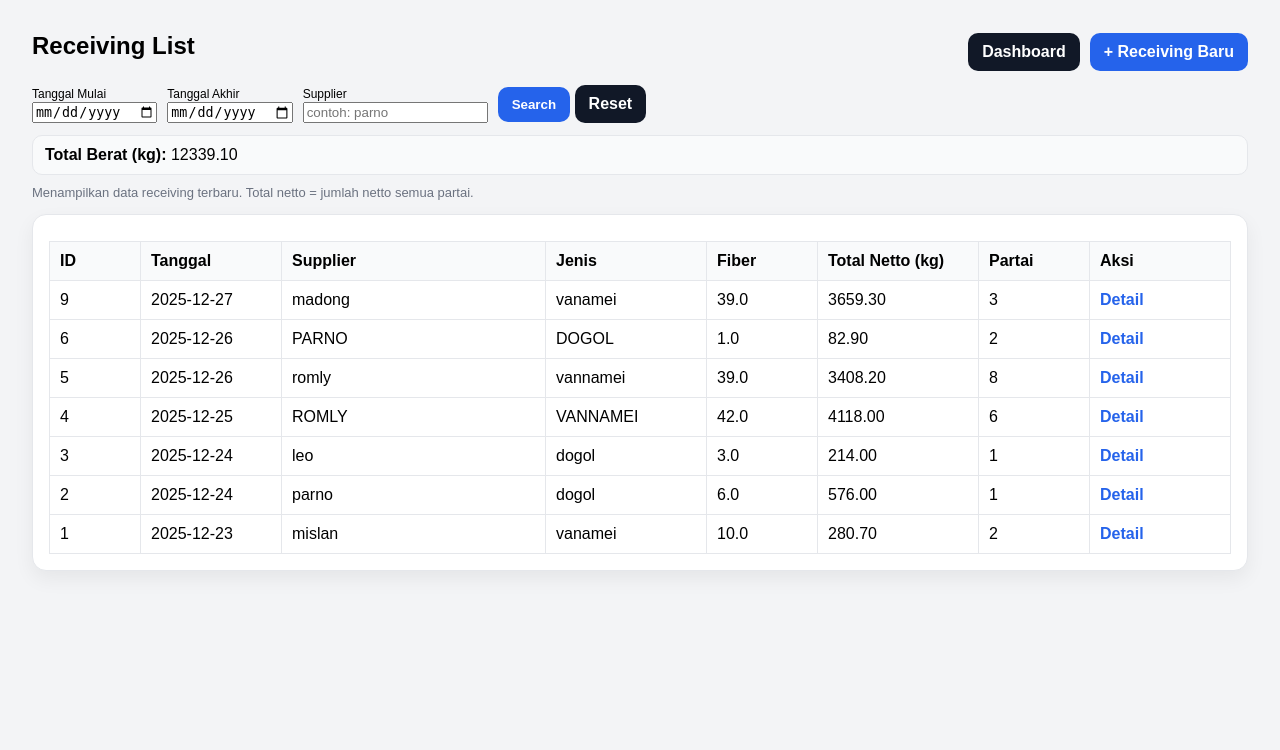
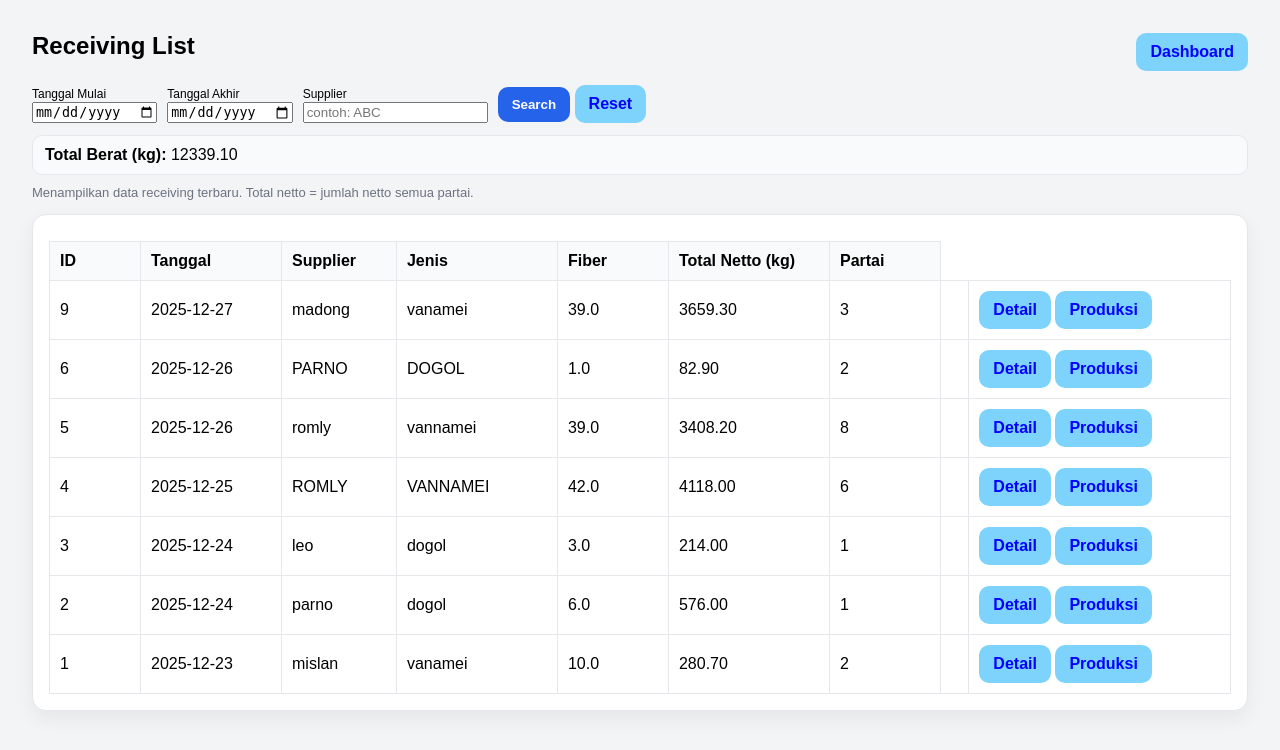
Before and after one commit to wilhan1771-lgtm/belajar, a Flask app: page /receiving/list in a window 1280 px wide. Shown: the top 750 px of the page. Run offline with Flask 3, Linux system fonts and the light colour scheme; the visitor is signed in with stand-in values (Sample User, id 1); data comes from the database, SQL or seed files in the repository; both versions use the stored data as it was after the commit.

Commit message:
update UI

```diff
--- a/templates/receiving_detail.html
+++ b/templates/receiving_detail.html
@@ -62,7 +62,6 @@
 
     <a class="btn btn-secondary" href="/receiving/list">Kembali</a>
     <a class="btn btn-primary" href="#" onclick="window.print(); return false;">Print</a>
-    <a class="btn btn-primary" href="/production/{{ header['id'] }}">Produksi / Yield</a>
   </div>
 </div>
 
--- a/templates/receiving_list.html
+++ b/templates/receiving_list.html
@@ -15,7 +15,7 @@
     .top { display:flex; justify-content:space-between; align-items:center; gap:12px; }
     .btn { padding: 10px 14px; border: 0; border-radius: 10px; cursor: pointer; font-weight: 600; text-decoration:none; display:inline-block; }
     .btn-primary { background: #2563eb; color: white; }
-    .btn-secondary { background: #111827; color: white; }
+    .btn-secondary { background: #7dd3fc; color: blue; }
     .muted { color:#6b7280; font-size:13px; margin-top:6px; }
     .actions a { color:#2563eb; text-decoration:none; font-weight:600; }
     .actions a:hover { text-decoration:underline; }
@@ -27,7 +27,7 @@
     <h2>Receiving List</h2>
     <div style="display:flex; gap:10px;">
       <a class="btn btn-secondary" href="/dashboard">Dashboard</a>
-      <a class="btn btn-primary" href="/menu1">+ Receiving Baru</a>
+
     </div>
   </div>
   <form method="get" action="/receiving/list" style="display:flex; gap:10px; align-items:end; flex-wrap:wrap; margin:12px 0;">
@@ -43,7 +43,7 @@
 
   <div>
     <label style="font-size:12px;">Supplier</label><br>
-    <input type="text" name="supplier" placeholder="contoh: parno" value="{{ supplier or '' }}">
+    <input type="text" name="supplier" placeholder="contoh: ABC" value="{{ supplier or '' }}">
   </div>
 
   <div>
@@ -69,7 +69,7 @@
           <th style="width:90px;">Fiber</th>
           <th style="width:140px;">Total Netto (kg)</th>
           <th style="width:90px;">Partai</th>
-          <th style="width:120px;">Aksi</th>
+
         </tr>
       </thead>
       <tbody>
@@ -90,7 +90,10 @@
           <td>{{ r["jml_partai"] }}</td>
 
           <td class="actions">
-            <a href="/receiving/{{ r.id }}">Detail</a>
+            <td>
+            <a class="btn btn-secondary btn-sm" href="/receiving/{{ r.id }}">Detail</a>
+            <a class="btn btn-secondary btn-sm" href="/production/{{ r.id }}">Produksi</a>
+            </td>
           </td>
         </tr>
         {% endfor %}
```
Also changed, not shown: receiving.db.
